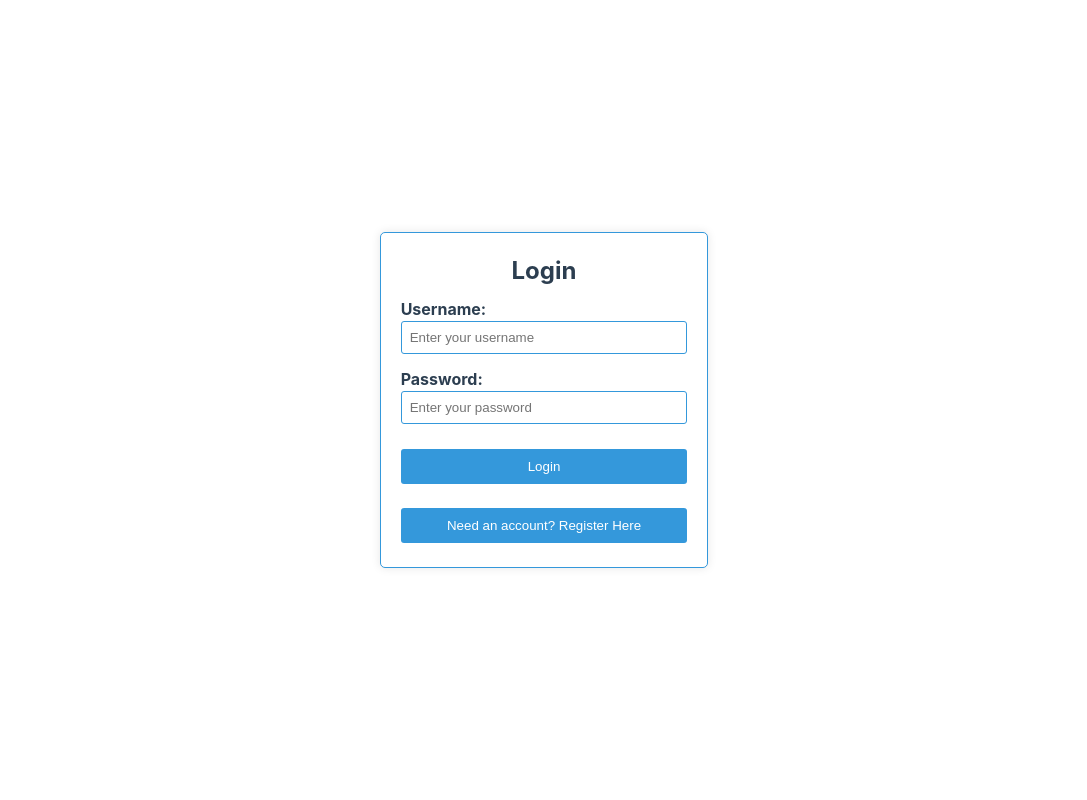
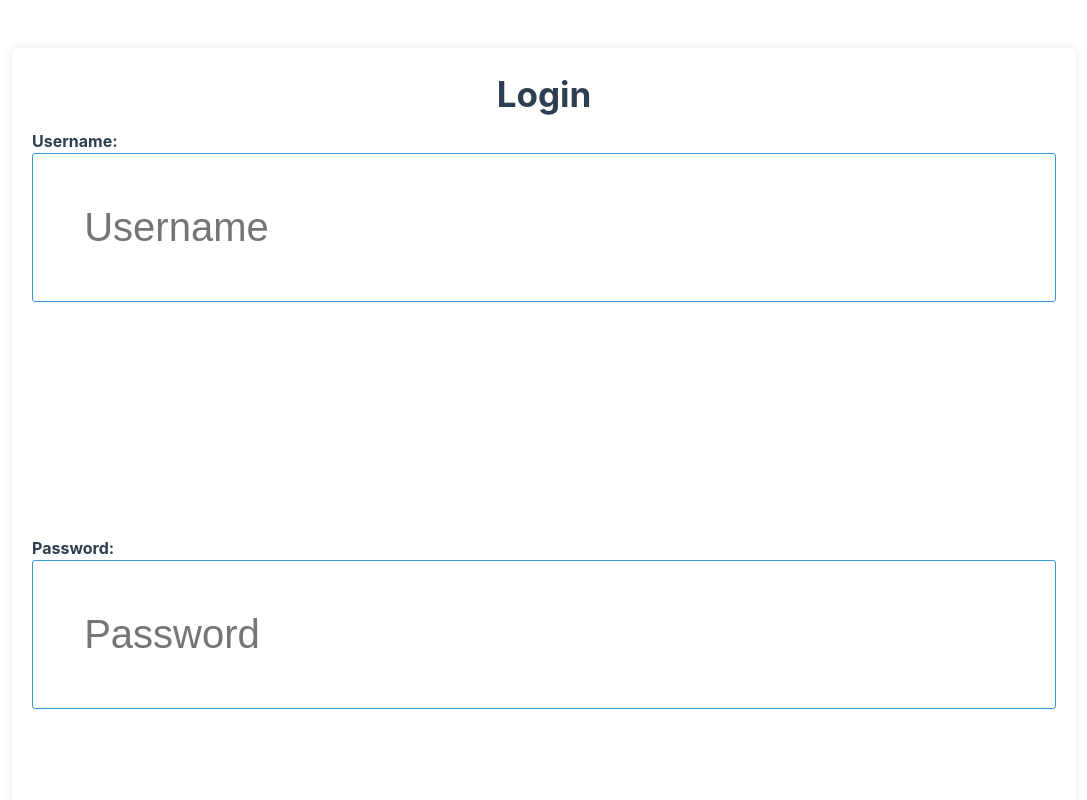
Before and after one commit to nyinyi2714/TriviaGame, a React (Vite) app in the folder vite-project/: page / in a window 1280 px wide. Shown: the top 800 px of the page, without its empty margins (96-1183 px from the left). Built offline with nearby package versions, Linux system fonts and the light colour scheme; no server answers.

Commit message:
mod login and homepage css

```diff
--- a/vite-project/src/pages/HomePage/HomePage.css
+++ b/vite-project/src/pages/HomePage/HomePage.css
@@ -1,18 +1,20 @@
-.homepage{
+.homepage {
   background-color: lavender;
   font-size: larger;
   font-weight: 500;
-    font-family: 'Times New Roman', Times, serif;
+  font-family: "Times New Roman", Times, serif;
   text-align: center;
   padding: 20px;
   color: black;
+  height: 90%;
+  width: 80%;
 }
-.homepage-button button{
+.homepage-button button {
   background-color: grey;
   display: block;
   width: 100%;
-    margin: .5rem 0;
+  margin: 0.5rem 0;
   box-shadow: 4x 4x 0 black;
-    padding: 20px 40px;
+  padding: 50px 40px;
   font-size: 1.5rem;
 }
--- a/vite-project/src/pages/HomePage/HomePage.tsx
+++ b/vite-project/src/pages/HomePage/HomePage.tsx
@@ -1,18 +1,15 @@
-import { useState, useEffect } from 'react'
-import { useAuth } from '../../hooks'
-import './HomePage.css'
-
+import { useState, useEffect } from "react";
+import { useAuth } from "../../hooks";
+import "./HomePage.css";
 
 function HomePage() {
-
-  const { logout } = useAuth()
+  const { logout } = useAuth();
 
   return (
-    <div className='homepage'>
+    <div className="homepage">
       <h1>Trivia Game</h1>
-      <h2>WHO WANTS TO BE A MILLIONAIRE</h2>
 
-      <div className='homepage-button'>
+      <div className="homepage-button">
         <button>NEW</button>
         <button>RESUME</button>
         <button>LEADERBOARD</button>
@@ -20,8 +17,7 @@ function HomePage() {
         <button onClick={logout}>LOGOUT</button>
       </div>
     </div>
-
-  )
+  );
 }
 
-export default HomePage
+export default HomePage;
--- a/vite-project/src/pages/LoginPage/LoginPage.css
+++ b/vite-project/src/pages/LoginPage/LoginPage.css
@@ -1,20 +1,21 @@
 .login {
-  max-width: 300px;
+  height: 90%;
+  width: 80%;
   margin: 0 auto;
   padding: 20px 20px 0;
-  border: 1px solid #3498db;
   border-radius: 5px;
   box-shadow: 0 0 10px rgba(0, 0, 0, 0.1);
   background-color: #ffffff;
 }
 
 .login-input-group {
-  margin-bottom: 0.8rem;
+  margin-bottom: 1.8rem;
 }
 
 .login h2 {
+  font-size: 35px;
   color: #2c3e50;
-  margin: 0 0 .5rem;
+  margin: 0 0 0.5rem;
   text-align: center;
 }
 
@@ -25,18 +26,21 @@
 }
 
 .login input {
+  margin-bottom: 20%;
   width: 100%;
-  padding: 8px;
+  padding: 5%;
   border: 1px solid #3498db;
   border-radius: 3px;
   box-sizing: border-box;
+  font-size: 40px;
 }
 
 .login button {
+  font-size: 35px;
   width: 100%;
   background-color: #3498db;
   color: #ffffff;
-  padding: 10px 15px;
+  padding: 32px 15px;
   margin-bottom: 1.5rem;
   border: none;
   border-radius: 3px;
--- a/vite-project/src/pages/LoginPage/LoginPage.tsx
+++ b/vite-project/src/pages/LoginPage/LoginPage.tsx
@@ -1,14 +1,14 @@
-import { useEffect, useState } from 'react';
-import { useAuth } from '../../hooks';
-import './LoginPage.css';
+import { useEffect, useState } from "react";
+import { useAuth } from "../../hooks";
+import "./LoginPage.css";
 
 const LoginPage = () => {
   const { login, register } = useAuth();
 
   const [isLogin, setIsLogin] = useState(true);
-  const [username, setUsername] = useState('');
-  const [password, setPassword] = useState('');
-  const [confirmPassword, setConfirmPassword] = useState('');
+  const [username, setUsername] = useState("");
+  const [password, setPassword] = useState("");
+  const [confirmPassword, setConfirmPassword] = useState("");
   const [passwordsMatch, setPasswordsMatch] = useState(true);
 
   const handleLogin = () => {
@@ -29,20 +29,20 @@ const LoginPage = () => {
   };
 
   const checkPasswordMatch = () => {
-    console.log({password, confirmPassword})
+    console.log({ password, confirmPassword });
     setPasswordsMatch(password === confirmPassword);
   };
 
   useEffect(() => {
-    if(password.length <= 0) return
+    if (password.length <= 0) return;
 
     // if password field is entered
-    checkPasswordMatch()
-  }, [confirmPassword])
+    checkPasswordMatch();
+  }, [confirmPassword]);
 
   return (
     <div className="login">
-      <h2>{isLogin ? 'Login' : 'Register'}</h2>
+      <h2>{isLogin ? "Login" : "Register"}</h2>
       <div className="login-input-group">
         <label htmlFor="username">Username:</label>
         <input
@@ -50,7 +50,7 @@ const LoginPage = () => {
           id="username"
           value={username}
           onChange={(e) => setUsername(e.target.value)}
-          placeholder="Enter your username"
+          placeholder="Username"
         />
       </div>
       <div className="login-input-group">
@@ -59,8 +59,10 @@ const LoginPage = () => {
           type="password"
           id="password"
           value={password}
-          onChange={(e) => {setPassword(e.target.value);}}
-          placeholder="Enter your password"
+          onChange={(e) => {
+            setPassword(e.target.value);
+          }}
+          placeholder="Password"
         />
       </div>
       {!isLogin && (
@@ -70,21 +72,21 @@ const LoginPage = () => {
             type="password"
             id="confirm-password"
             value={confirmPassword}
-            onChange={(e) => {setConfirmPassword(e.target.value);}}
+            onChange={(e) => {
+              setConfirmPassword(e.target.value);
+            }}
             placeholder="Confirm your password"
           />
         </div>
       )}
       {!passwordsMatch && (
-        <p style={{ color: 'red' }}>Passwords do not match</p>
+        <p style={{ color: "red" }}>Passwords do not match</p>
       )}
       <button onClick={isLogin ? handleLogin : handleRegistration}>
-        {isLogin ? 'Login' : 'Register'}
+        {isLogin ? "Login" : "Register"}
       </button>
       <button onClick={toggleLogin}>
-        {isLogin
-          ? 'Need an account? Register Here'
-          : 'Already have an account? Login Here'}
+        {isLogin ? " Register Here" : "Already have an account? Login Here"}
       </button>
     </div>
   );
```
Lines whose indentation alone changed are shown as unchanged.
